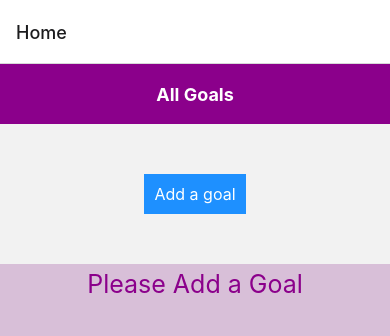
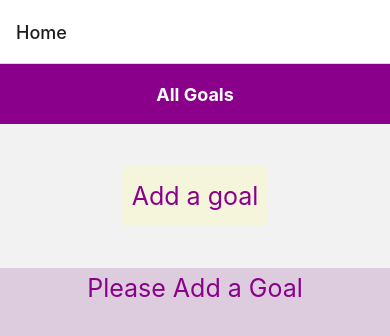
Before and after one commit to Christy0216/Summer2024, a React Native app: screen /Home in a window 390 px wide. Shown: the top 336 px of the page. Built offline with nearby package versions, Linux system fonts and the light colour scheme.

Commit message:
Render "add a goal" button

```diff
--- a/Components/Home.js
+++ b/Components/Home.js
@@ -7,11 +7,13 @@ import {
   Text,
   StatusBar,
   FlatList,
+  Pressable,
 } from "react-native";
 import Header from "./Header";
 import Input from "./Input";
 import GoalItem from "./GoalItem";
 import CommonHeader from "./CommonHeader";
+import PressableButton from "./PressableButton";
 
 export default function Home({ navigation }) {
   const [modalVisible, setModalVisible] = useState(false);
@@ -44,14 +46,21 @@ export default function Home({ navigation }) {
     <SafeAreaView style={styles.container}>
       <CommonHeader title="All Goals" />
       <View style={styles.topContainer}>
-        <TouchableOpacity
+        {/* <Header name={appName} theme="dark" /> */}
+        <PressableButton
+        pressedFunction={() => {
+            setModalVisible(true);
+        }} componentStyle={styles.buttonStyle}>
+            <Text style={styles.textStyle}>Add a goal</Text>
+        </PressableButton>
+        {/* <TouchableOpacity
           style={styles.goalButton}
           onPress={() => setModalVisible(true)}
           onPressIn={() => {}}
           onPressOut={() => {}}
         >
           <Text style={styles.buttonText}>Add a goal</Text>
-        </TouchableOpacity>
+        </TouchableOpacity> */}
       </View>
       <Input
         isVisible={modalVisible}
@@ -111,14 +120,13 @@ const styles = StyleSheet.create({
   },
   topContainer: {
     alignItems: "center",
-    marginTop: 50,
-    marginBottom: 50,
+    justifyContent: "center",
+    flex: 1,
   },
   bottomContainer: {
-    backgroundColor: "thistle",
+    backgroundColor: "#dcd",
     flex: 4,
     alignItems: "center",
-    rowGap: 10,
   },
   goalButton: {
     backgroundColor: "dodgerblue",
@@ -130,4 +138,8 @@ const styles = StyleSheet.create({
     color: "white",
     fontSize: 16,
   },
+  buttonStyle: {
+    borderRadius: 5,
+    padding: 10,
+  },
 });
```
